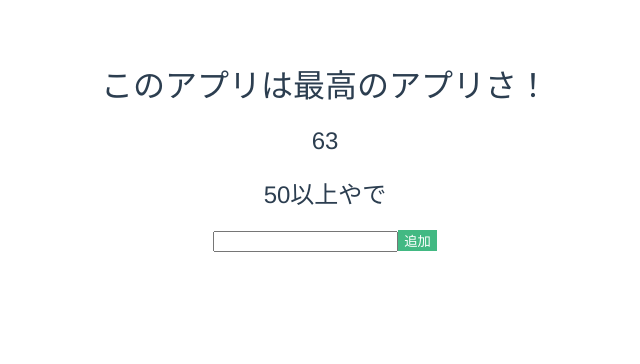
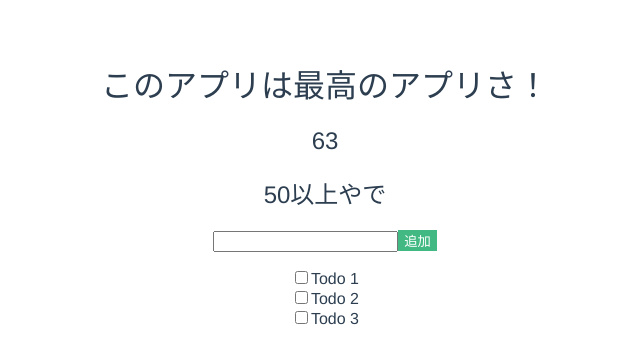
Before and after one commit to gatchan0807/vue-workshop-in-zigexn, a Vue app: page / in a window 1280 px wide. Shown: the top 364 px of the page, without its empty margins (315-955 px from the left). Built offline with nearby package versions, Linux system fonts and the light colour scheme; data requests are answered from the project's data file.

Commit message:
axiosを使って画面準備完了時にGETリクエストを送信する

```diff
--- a/src/components/HelloWorld.vue
+++ b/src/components/HelloWorld.vue
@@ -21,10 +21,18 @@
 </template>
 
 <script>
-import axios from "axios";
+import axios from 'axios'
 
 export default {
 	name: 'HelloWorld',
+	mounted: function() {
+		const BASE_URL = 'http://localhost:3000'
+		const url = BASE_URL + '/todos'
+
+		axios.get(url).then(response => {
+			this.todos = response.data
+		})
+	},
 	computed: {
 		randomNumber: function() {
 			return Math.floor(Math.random() * 100) // 0〜100のランダムな値を返す
```
